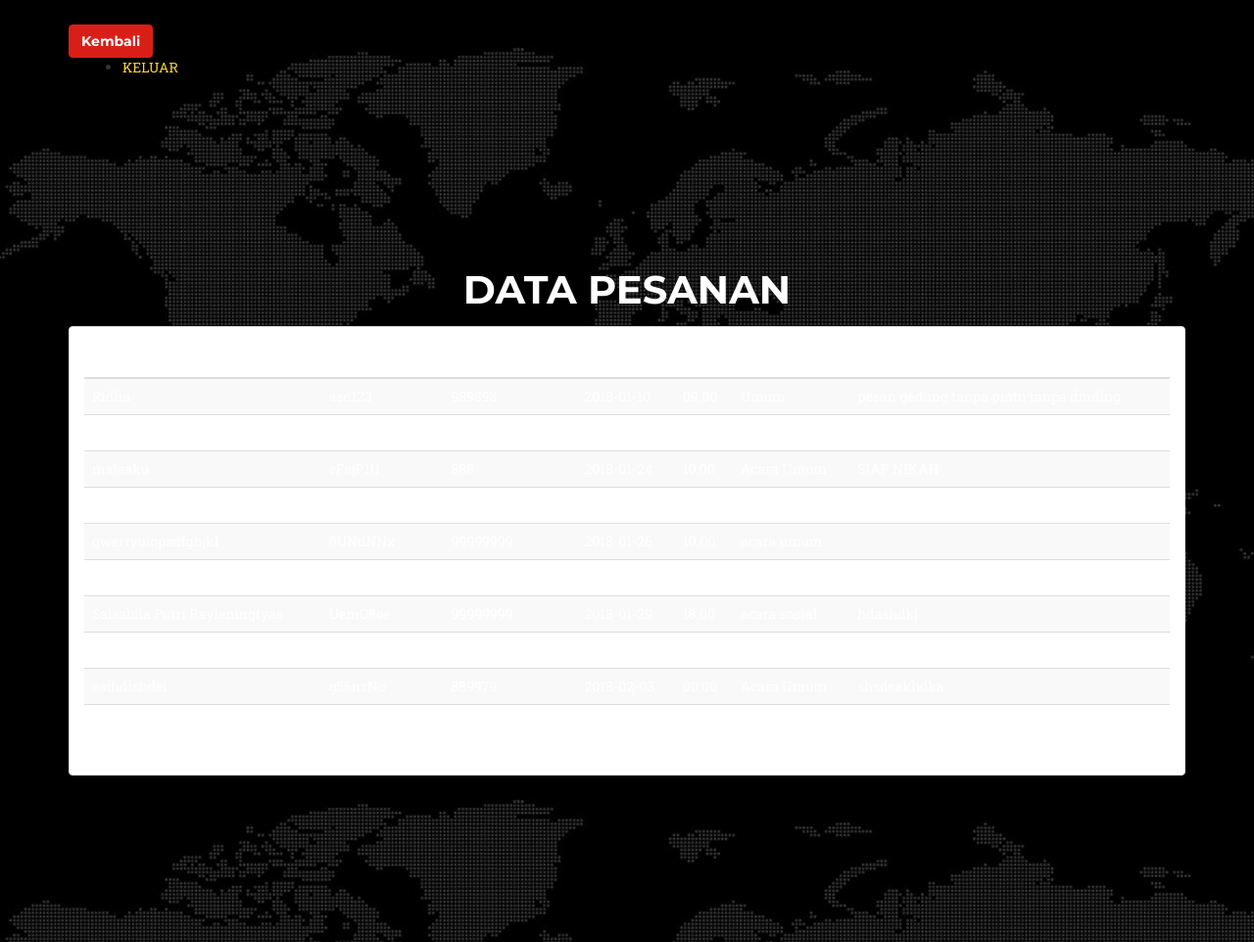
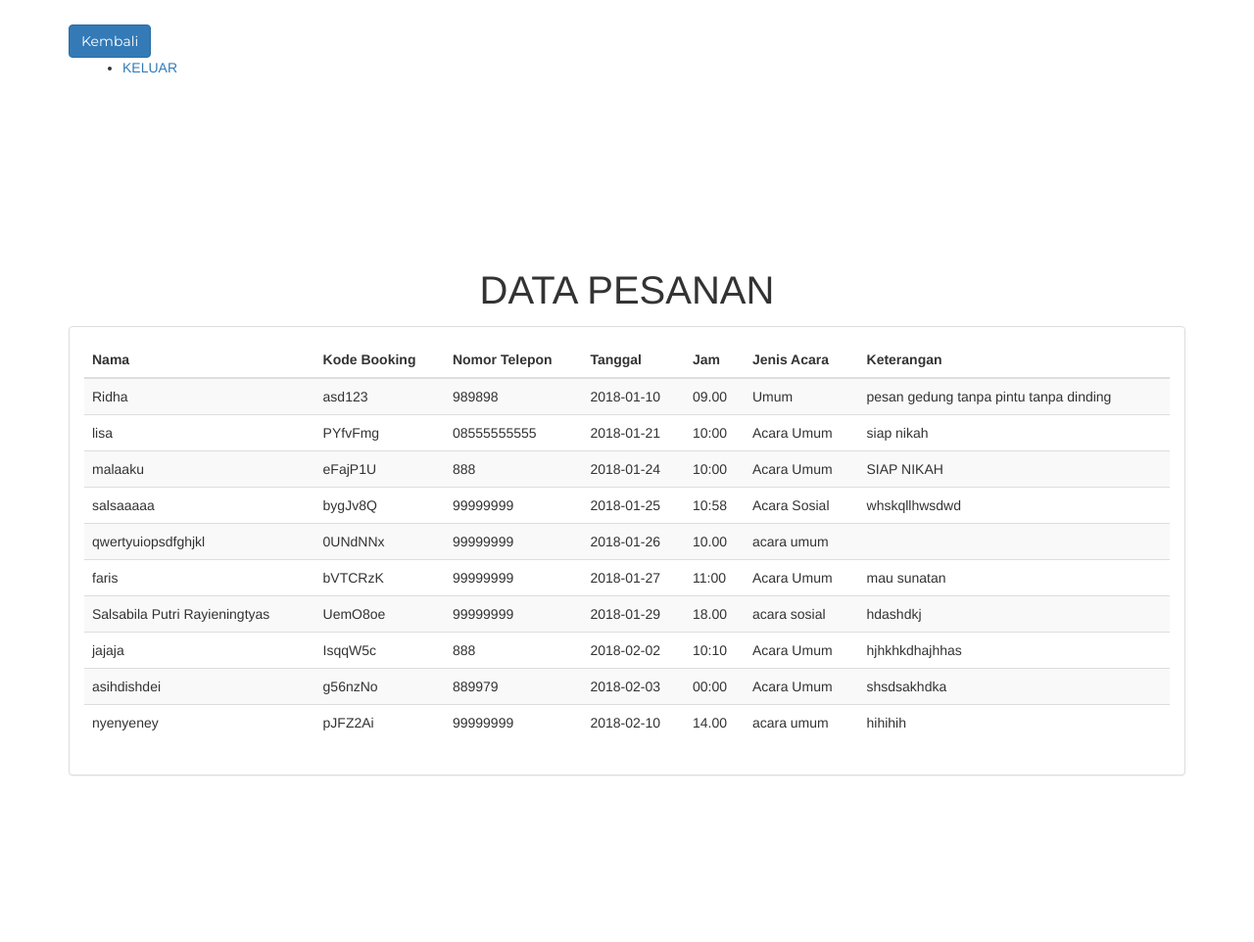
Before and after one commit to salsapr/ProjectWork, a CodeIgniter app: page /ProjectWork/admin/data_pesanan in a window 1280 px wide. Shown: the whole page at 98% size. Run offline with CodeIgniter, Linux system fonts and the light colour scheme; a user stored in the database is signed in; data comes from the database, SQL or seed files in the repository; some libraries are stand-ins or nearby versions; some web fonts are replaced.

Commit message:
edit admin again

```diff
--- a/application/views/data_pesanan_view.php
+++ b/application/views/data_pesanan_view.php
@@ -10,7 +10,6 @@
 
     <title>Penyewaan Aula SMK Telkom Malang</title>
 
-    <!-- Bootstrap core CSS -->
     <link href="<?php echo base_url(); ?>assets/vendor/bootstrap/css/bootstrap.min.css" rel="stylesheet">
 
     <!-- Custom fonts for this template -->
@@ -22,11 +21,16 @@
 
     <!-- Custom styles for this template -->
     <link href="<?php echo base_url(); ?>assets/css/agency.css" rel="stylesheet">
+    <link href="http://fonts.googleapis.com/icon?family=Material+Icons" rel="stylesheet">
+        <!--Import materialize.css-->
+    <link href="<?php echo base_url(); ?>assets/bootstrap/css/bootstrap.min.css" rel="stylesheet" type="text/css"/>
+    <!--Let browser know website is optimized for mobile-->
+    <meta name="viewport" content="widatah=device-widatah, initial-scale=1.0"/>
 
   </head>
   <body id="page-top">
     <!-- Navigation -->
-  <body id="page-top" style="background-image: url('<?php echo base_url();?>assets/img/bismillah.jpg')">
+  <body id="page-top" class="bg-light">
     <!-- Navigation -->
     <nav class="navbar navbar-expand-lg navbar-dark fixed-top" id="mainNav">
       <div class="container">
@@ -51,7 +55,7 @@
                     ';
                 }
             ?>
-    <section id="admin_view" style="color: white;">
+    <section id="admin_view">
       <div class="container">
         <div class="row">
           <div class="col-lg-12 text-center">
```
Also changed, not shown: application/views/admin_view.php (+8 -3 lines), application/views/data_pembayaran_view.php (+7 -2 lines), application/views/kode_pesanan_view.php (+4 -4 lines).
